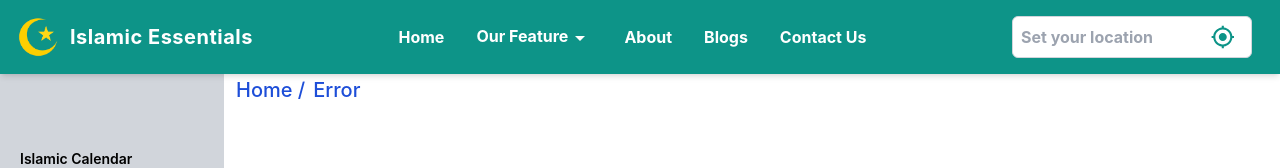
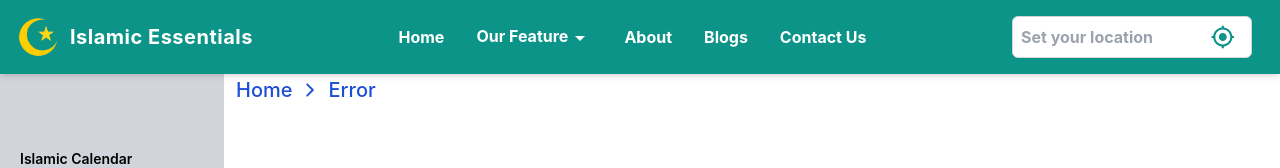
Before and after one commit to somu46/Islamic-calendar, a React (Create React App) app: page /essentials/home in a window 1280 px wide. Shown: the top 168 px of the page. Built offline with nearby package versions, Linux system fonts and the light colour scheme.

Commit message:
`Added IoIosArrowForward icon and modified breadcrumb links`

```diff
--- a/src/Components/Breadcrumb/Breadcrumb.js
+++ b/src/Components/Breadcrumb/Breadcrumb.js
@@ -1,5 +1,5 @@
 import { Link } from 'react-router-dom';
-
+import { IoIosArrowForward } from "react-icons/io";
 
 const Breadcrumb = ({ pageName,path }) => {
   return (
@@ -8,7 +8,12 @@ const Breadcrumb = ({ pageName,path }) => {
         <ol className="flex items-center gap-2 text-xl text-blue-700">
           <li>
             <Link className="font-medium" to="/">
-              Home /
+              Home
+            </Link>
+          </li>
+          <li>
+            <Link className="font-medium" to="/">
+            <IoIosArrowForward />
             </Link>
           </li>
           <Link className="font-medium" to={path} >
```
